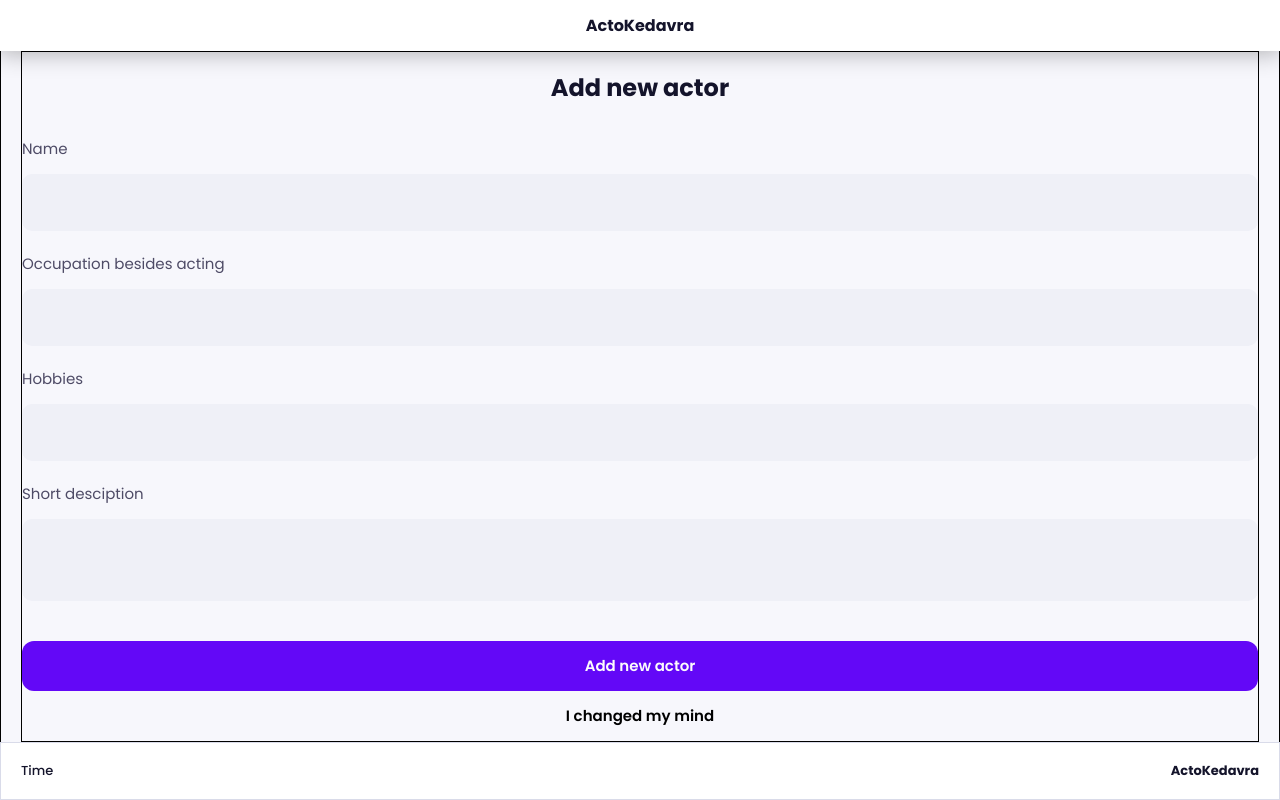
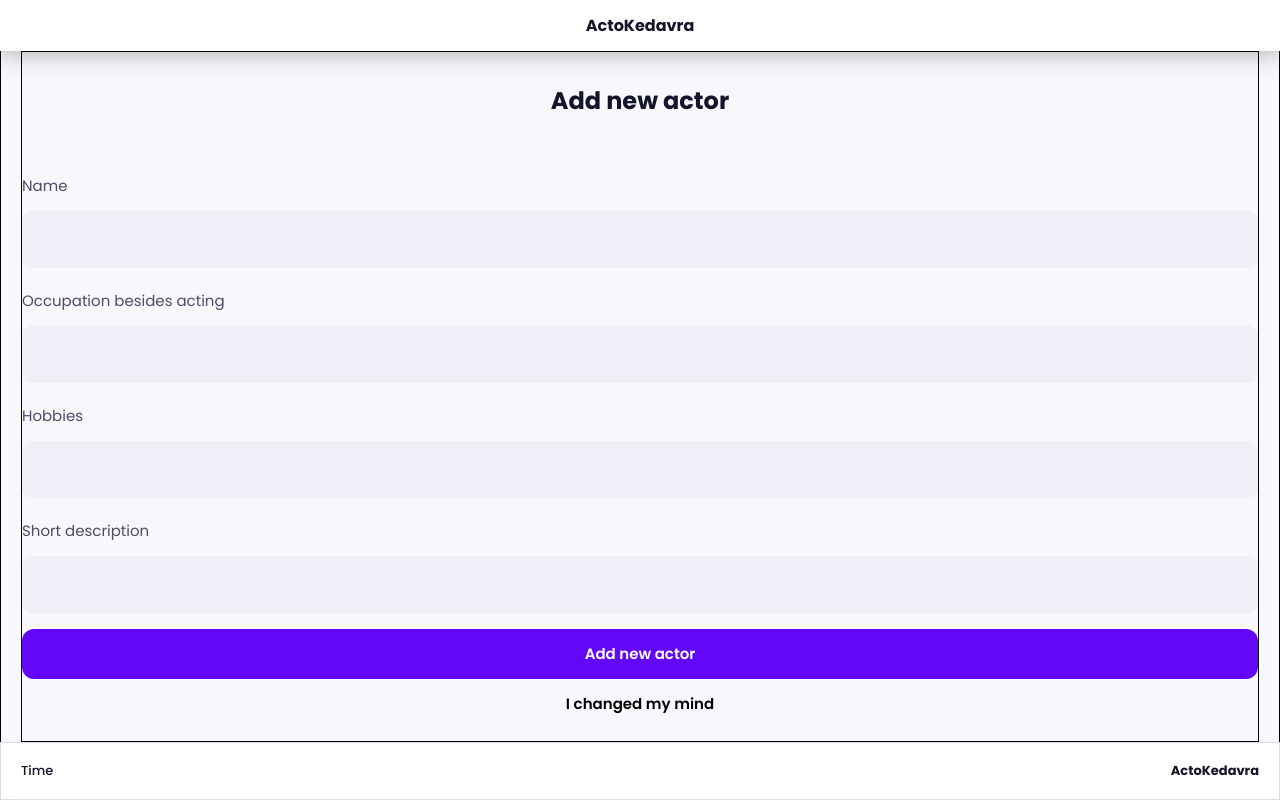
Before and after one commit to selimmh/actokedavra-2, a React (Create React App) app: page /add in a window 1280 px wide. Built offline with nearby package versions, Linux system fonts and the light colour scheme.

Commit message:
Form validations

```diff
--- a/src/pages/AddActor/AddActor.js
+++ b/src/pages/AddActor/AddActor.js
@@ -1,4 +1,5 @@
 import React, { useState } from "react";
+import { useNavigate } from "react-router";
 
 // styles
 import styles from "./AddActor.module.scss";
@@ -15,11 +16,34 @@ function AddActor() {
     description: "",
   });
 
-  // handle input change
-  const handleInputChange = (e) => {
-    const { name, value } = e.target;
-    setActor({ ...actor, [name]: value });
+  //   handle change
+  const handleChange = (e) => {
+    setActor({ ...actor, [e.target.name]: e.target.value });
   };
+
+  // submit click listener
+  const [clicked, setClicked] = useState(false);
+
+  //   handle submit
+  const handleSubmit = () => {
+    setClicked(true);
+    if (
+      actor.name.length &&
+      actor.occupation.length &&
+      actor.hobbies.length &&
+      actor.description.length
+    ) {
+      // add actor
+    }
+  };
+
+  // handle blur
+  const handleBlur = () => {
+    setClicked(false);
+  };
+
+  // navigate
+  const navigate = useNavigate();
 
   return (
     <div className={styles.container}>
@@ -27,25 +51,71 @@ function AddActor() {
         <h1>Add new actor</h1>
 
         {/* form */}
+        {/* name */}
         <div>
           <label>Name</label>
-          <input type="text" />
+          <input
+            className={clicked && !actor.name ? styles.error : ""}
+            type="text"
+            name="name"
+            value={actor.name}
+            id="name"
+            onChange={handleChange}
+            onBlur={handleBlur}
+          />
 
+          {/* error */}
+          {!actor.name.length && clicked && <span>Field required</span>}
+
+          {/* occupation */}
           <label>Occupation besides acting</label>
-          <input type="text" />
+          <input
+            className={clicked && !actor.occupation ? styles.error : ""}
+            type="text"
+            name="occupation"
+            value={actor.occupation}
+            id="occupation"
+            onChange={handleChange}
+            onBlur={handleBlur}
+          />
+          {/* error */}
+          {!actor.hobbies.length && clicked && <span>Field required</span>}
 
+          {/* hobbies */}
           <label>Hobbies</label>
-          <input type="text" />
+          <input
+            className={clicked && !actor.hobbies ? styles.error : ""}
+            type="text"
+            name="hobbies"
+            value={actor.hobbies}
+            id="hobbies"
+            onChange={handleChange}
+            onBlur={handleBlur}
+          />
+          {/* error */}
+          {!actor.hobbies.length && clicked && <span>Field required</span>}
 
-          <label>Short desciption</label>
-          <textarea />
+          {/* description */}
+          <label>Short description</label>
+          <input
+            className={clicked && !actor.description ? styles.error : ""}
+            type="text"
+            name="description"
+            value={actor.description}
+            id="desciption"
+            onChange={handleChange}
+            onBlur={handleBlur}
+          />
+          {/* error */}
+          {!actor.description.length && clicked && <span>Field required</span>}
         </div>
+
         <div className={styles.actions}>
-          <Button primary medium>
+          <Button onClick={() => handleSubmit()} primary medium>
             Add new actor
           </Button>
 
-          <button>
+          <button onClick={() => navigate("/")}>
             <span>I changed my mind</span>
           </button>
         </div>
--- a/src/pages/AddActor/AddActor.module.scss
+++ b/src/pages/AddActor/AddActor.module.scss
@@ -29,16 +29,24 @@
       display: flex;
       flex-direction: column;
 
+      > span {
+        font-weight: 600;
+        font-size: 13px;
+        line-height: 22px;
+        color: $color-red-400;
+        margin-top: 8px;
+      }
+
       > label {
         font-weight: 400;
         font-size: 15px;
         line-height: 18px;
         color: $color-body;
-        margin-bottom: 1rem;
+        margin-top: 24px;
       }
 
       > input {
-        margin-bottom: 1.5rem;
+        margin-top: 1rem;
         border-radius: 10px;
         background-color: $color-input;
         padding: 1rem;
@@ -66,3 +74,8 @@
     }
   }
 }
+
+.error {
+  background-color: #ffe5f2 !important;
+  border: 2px solid #ed2e7e !important;
+}
```
